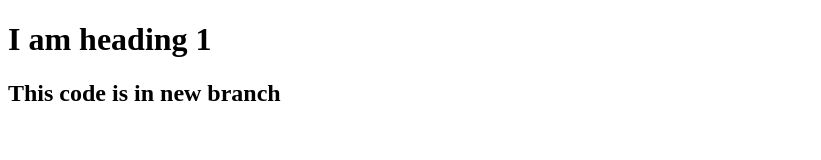
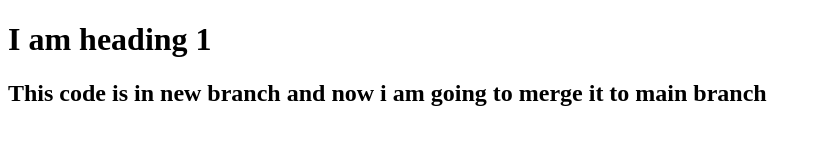
Before and after one commit to AkshatBhatt11/bootcamp_testing, a plain HTML site: page index.html in a window 1280 px wide. Shown: the whole page, without its empty margins (0-821 px from the left). Drawn offline with Linux system fonts and the light colour scheme.

Commit message:
change in new branch part 2

```diff
--- a/index.html
+++ b/index.html
@@ -10,7 +10,7 @@
         I am heading 1
     </h1>
     <h2>
-        This code is in new branch
+        This code is in new branch and now i am going to merge it to main branch
     </h2>
 </body>
 </html>
```
